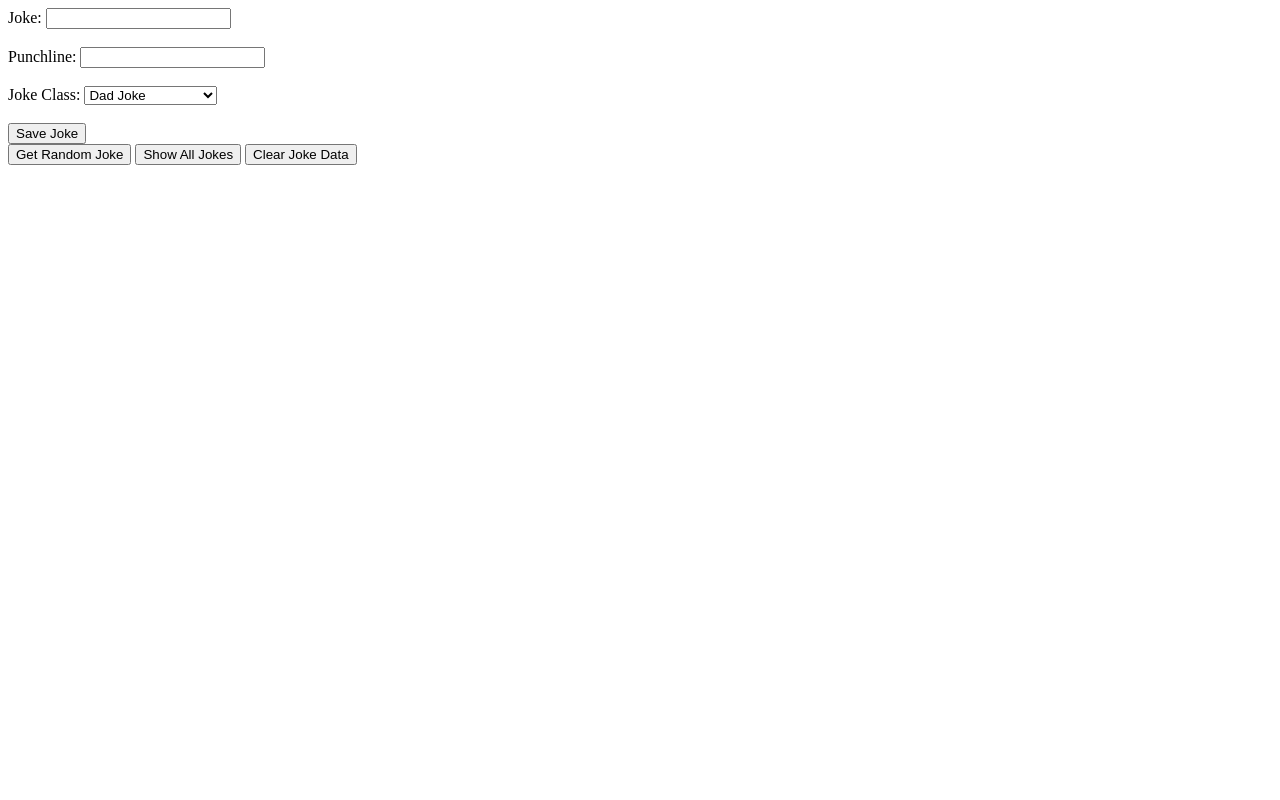
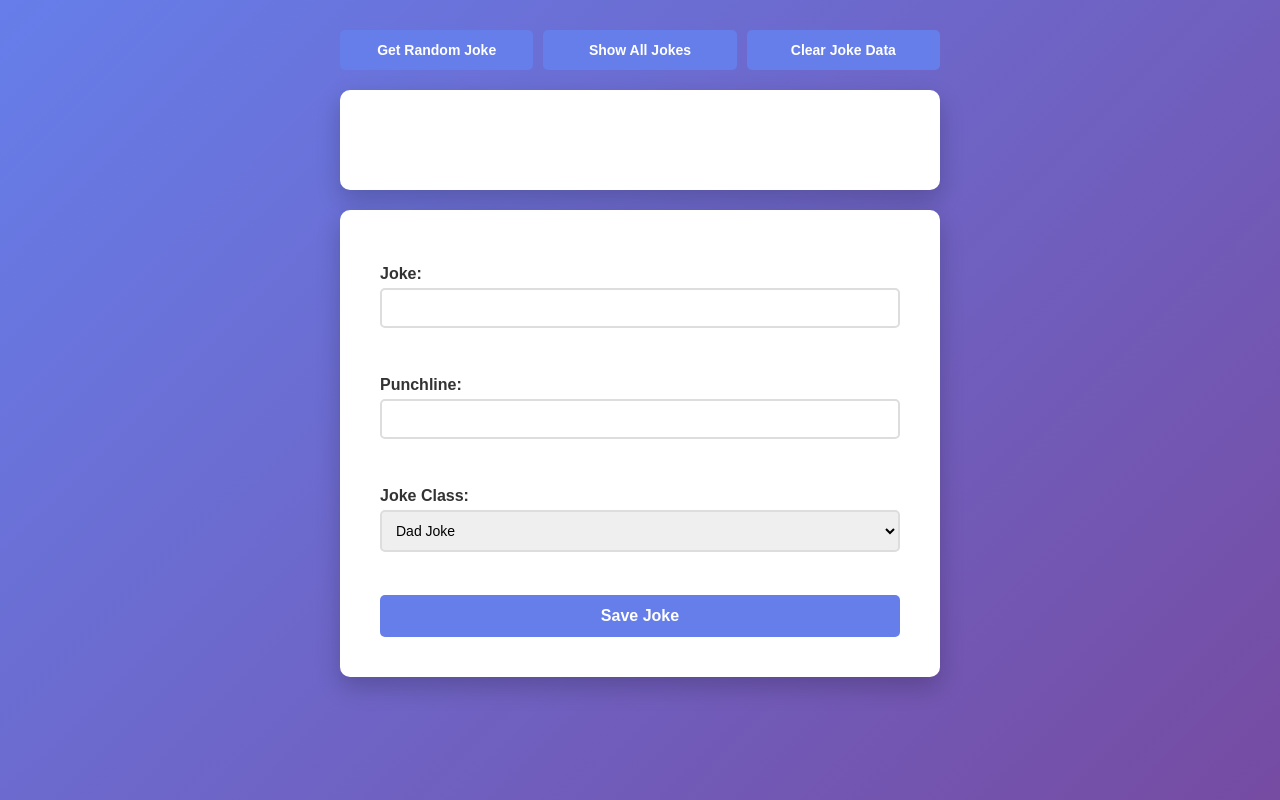
Before and after one commit to LaserTaserX/WEB-115_FinalProject_Frieders, a plain HTML site: page index.html in a window 1280 px wide. Drawn offline with Linux system fonts and the light colour scheme.

Commit message:
Added CSS Styling - Project is in the finished stage
Co-authored-by: Copilot <copilot@github.com>

```diff
--- a/index.html
+++ b/index.html
@@ -8,6 +8,15 @@
     <link rel="stylesheet" href="styles.css">
 </head>
 <body>
+
+    <div id="container">
+        <div id="buttonGroup">
+            <button id="randomJoke">Get Random Joke</button>
+            <button id="loadAllData">Show All Jokes</button>
+            <button id="clearData">Clear Joke Data</button>
+        </div>
+
+        <div id="jokeDisplay"></div>
 
         <form id="userForm">
             <label for="jokePrompt">Joke:</label>
@@ -22,10 +31,7 @@
             </select><br><br>
             <button type="submit">Save Joke</button>
         </form>
-
-    <button id="randomJoke">Get Random Joke</button>
-    <button id="loadAllData">Show All Jokes</button>
-    <button id="clearData">Clear Joke Data</button>
+    </div>
 
     <script src="script.js" defer></script>
 </body>
--- a/script.js
+++ b/script.js
@@ -47,8 +47,7 @@ document.getElementById("loadAllData").addEventListener("click", function() {
         return;
     }
 
-    const outputContainer = document.getElementById("jokeList") || document.createElement("div");
-    outputContainer.id = "jokeList";
+    const outputContainer = document.getElementById("jokeDisplay");
     outputContainer.innerHTML = "";
 
     savedJokes.forEach((joke, index) => {
@@ -56,7 +55,6 @@ document.getElementById("loadAllData").addEventListener("click", function() {
         dataElement.textContent = `${index + 1}. [${joke.jokeClass}] Prompt: ${joke.prompt} — Punch Line: ${joke.punchLine}`;
 
         outputContainer.appendChild(dataElement);
-        document.body.appendChild(outputContainer);
     });
 
 });
@@ -72,8 +70,7 @@ document.getElementById("randomJoke").addEventListener("click", function() {
     const randomIndex = Math.floor(Math.random() * savedJokes.length);
     const randomJoke = savedJokes[randomIndex];
 
-    const outputContainer = document.getElementById("jokeList") || document.createElement("div");
-    outputContainer.id = "jokeList";
+    const outputContainer = document.getElementById("jokeDisplay");
     outputContainer.innerHTML = "";
 
     const dataElement = document.createElement("p");
@@ -84,18 +81,14 @@ document.getElementById("randomJoke").addEventListener("click", function() {
     dataElement.classList.add(className);
 
     outputContainer.appendChild(dataElement);
-
-    document.body.appendChild(outputContainer);
 });
 
 document.getElementById("clearData").addEventListener("click", function() {
     localStorage.removeItem("jokes");
     document.getElementsByName("jokePrompt")[0].value = "";
     document.getElementsByName("jokePunchLine")[0].value = "";
-    const outputContainer = document.getElementById("jokeList");
-    if (outputContainer) {
-        outputContainer.remove();
-    }
+    const outputContainer = document.getElementById("jokeDisplay");
+    outputContainer.innerHTML = "";
     alert("All jokes cleared from local storage.");
 });
 
--- a/styles.css
+++ b/styles.css
@@ -0,0 +1,114 @@
+* {
+    margin: 0;
+    padding: 0;
+    box-sizing: border-box;
+}
+
+body {
+    font-family: 'Arial', sans-serif;
+    background: linear-gradient(135deg, #667eea 0%, #764ba2 100%);
+    min-height: 100vh;
+    padding: 20px;
+}
+
+#container {
+    max-width: 600px;
+    margin: 0 auto;
+}
+
+#container {
+    max-width: 600px;
+    margin: 0 auto;
+}
+
+#buttonGroup {
+    display: flex;
+    gap: 10px;
+    margin-bottom: 20px;
+}
+
+#buttonGroup button {
+    flex: 1;
+    padding: 12px;
+    background: #667eea;
+    color: white;
+    border: none;
+    border-radius: 5px;
+    font-size: 14px;
+    font-weight: bold;
+    cursor: pointer;
+    transition: background 0.3s;
+}
+
+#buttonGroup button:hover {
+    background: #764ba2;
+}
+
+#buttonGroup button:active {
+    transform: scale(0.98);
+}
+
+#jokeDisplay {
+    background: white;
+    padding: 25px;
+    border-radius: 10px;
+    box-shadow: 0 10px 25px rgba(0, 0, 0, 0.2);
+    margin-bottom: 20px;
+    min-height: 100px;
+}
+
+#userForm {
+    background: white;
+    padding: 40px;
+    border-radius: 10px;
+    box-shadow: 0 10px 25px rgba(0, 0, 0, 0.2);
+    width: 100%;
+}
+
+label {
+    display: block;
+    margin-top: 15px;
+    margin-bottom: 5px;
+    font-weight: bold;
+    color: #333;
+}
+
+input[type="text"],
+select {
+    width: 100%;
+    padding: 10px;
+    margin-bottom: 15px;
+    border: 2px solid #ddd;
+    border-radius: 5px;
+    font-size: 14px;
+    transition: border-color 0.3s;
+}
+
+input[type="text"]:focus,
+select:focus {
+    outline: none;
+    border-color: #667eea;
+    box-shadow: 0 0 5px rgba(102, 126, 234, 0.4);
+}
+
+button {
+    width: 100%;
+    padding: 12px;
+    margin-top: 10px;
+    background: #667eea;
+    color: white;
+    border: none;
+    border-radius: 5px;
+    font-size: 16px;
+    font-weight: bold;
+    cursor: pointer;
+    transition: background 0.3s;
+}
+
+button:hover {
+    background: #764ba2;
+}
+
+button:active {
+    transform: scale(0.98);
+}
```
Lines whose indentation alone changed are shown as unchanged.
